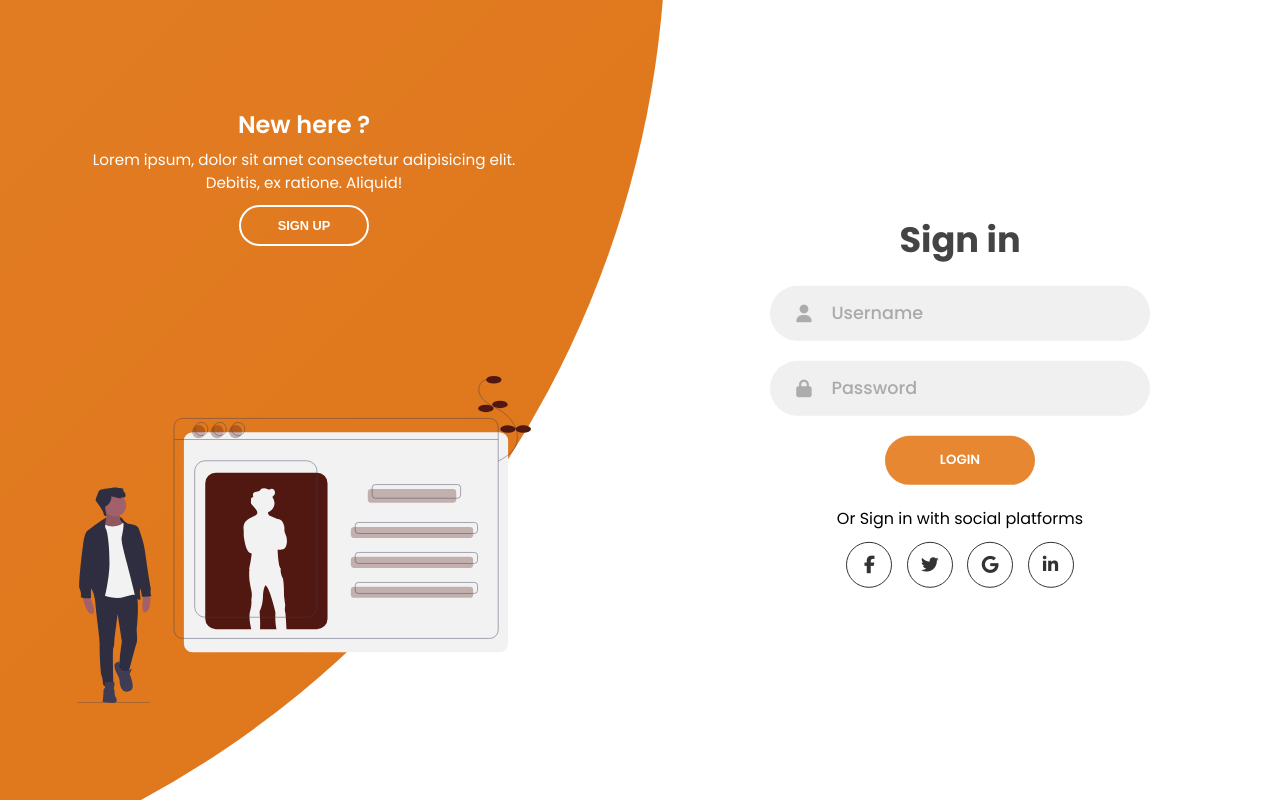
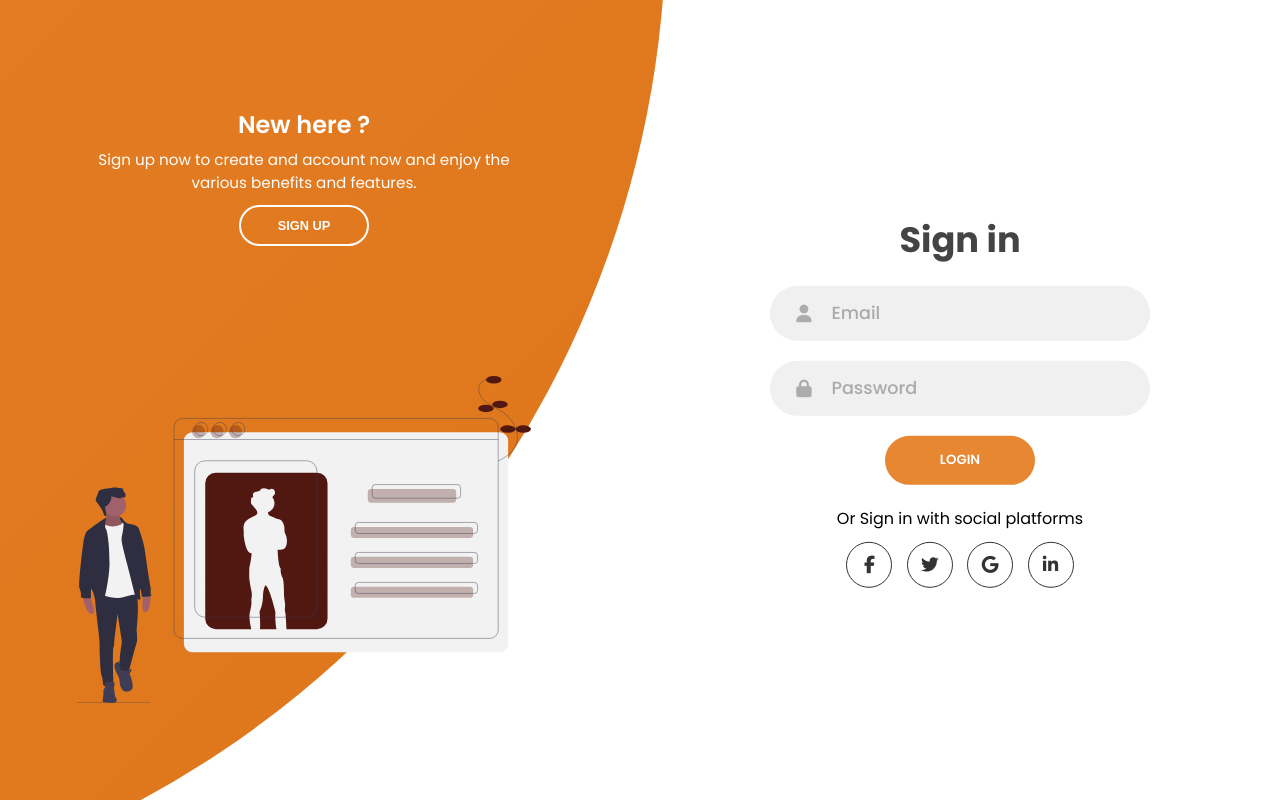
Before and after one commit to Source-404/Uniguide-Website, a Node server app: page /sign-up in a window 1280 px wide. Run offline with Node 20, Linux system fonts and the light colour scheme; some libraries are stand-ins or nearby versions.

Commit message:
replacing dummy text

```diff
--- a/resources/css/style.css
+++ b/resources/css/style.css
@@ -140,6 +140,7 @@ header {
   width: auto;
   float: left;
   margin-top: 10px;
+  border-color: rgb(189, 28, 49);
   border-radius: 50%;
   /* -webkit-filter: invert(100%);
   filter: invert(100%); */
--- a/src/routers/user.js
+++ b/src/routers/user.js
@@ -39,7 +39,7 @@ router.post("/users/login", urlencodedParser, async (req, res) => {
     console.log(user);
     const token = await user.generateAuthToken();
     res.render("welcome", {
-      title: "welcome",
+      title: "Welcome",
       name: user.name,
     });
   } catch (e) {
--- a/templates/views/sign-up.hbs
+++ b/templates/views/sign-up.hbs
@@ -29,11 +29,11 @@
             <h2 class="title">Sign in</h2>
             <div class="input-field">
               <i class="fas fa-user"></i>
-              <input type="text" name="user" placeholder="Username" />
+              <input type="text" name="user" autocomplete="off" placeholder="Email" />
             </div>
             <div class="input-field">
               <i class="fas fa-lock"></i>
-              <input type="password" name ="pass" placeholder="Password" />
+              <input type="password" name ="pass" autocomplete="off" placeholder="Password" />
             </div>
             <input type="submit" value="Login" class="btn solid" />
             <p class="social-text">Or Sign in with social platforms</p>
@@ -56,15 +56,15 @@
             <h2 class="title">Sign up</h2>
             <div  class="input-field">
               <i class="fas fa-user"></i>
-              <input id="sign-up-name" type="text" placeholder="Username" />
+              <input id="sign-up-name" type="text" autocomplete="off" placeholder="Name" />
             </div>
             <div class="input-field">
               <i class="fas fa-envelope"></i>
-              <input id="sign-up-email" type="email" placeholder="Email" />
+              <input id="sign-up-email" type="email" autocomplete="off"  placeholder="Email" />
             </div>
             <div class="input-field">
               <i class="fas fa-lock"></i>
-              <input id="sign-up-password" type="password" placeholder="Password" />
+              <input id="sign-up-password" type="password" autocomplete="off" placeholder="Password" />
             </div>
             <button id="button-signup" class="btn solid">Sign up</button>
             <p class="social-text">Or Sign up with social platforms</p>
@@ -91,8 +91,8 @@
           <div class="content">
             <h3>New here ?</h3>
             <p>
-              Lorem ipsum, dolor sit amet consectetur adipisicing elit. Debitis,
-              ex ratione. Aliquid!
+              Sign up now to create and account now and enjoy the various
+              benefits and features.
             </p>
             <button class="btn transparent" id="sign-up-btn">
               Sign up
@@ -104,8 +104,8 @@
           <div class="content">
             <h3>One of us ?</h3>
             <p>
-              Lorem ipsum dolor sit amet consectetur adipisicing elit. Nostrum
-              laboriosam ad deleniti.
+              Login directly to acces your account and pick up you work to continue
+              right where you left off.
             </p>
             <button class="btn transparent" id="sign-in-btn">
               Sign in
```
Also changed, not shown: index.html (+4 -5 lines), templates/views/welcome.hbs (+5 -2 lines), resources/img/logo3.png (added).
